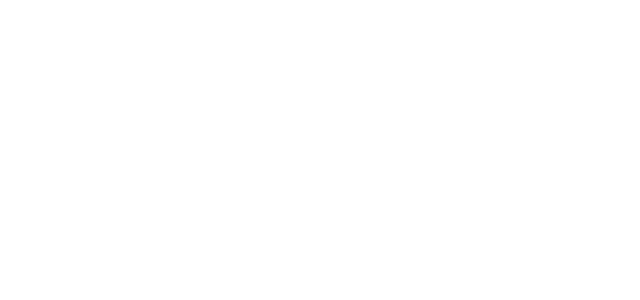
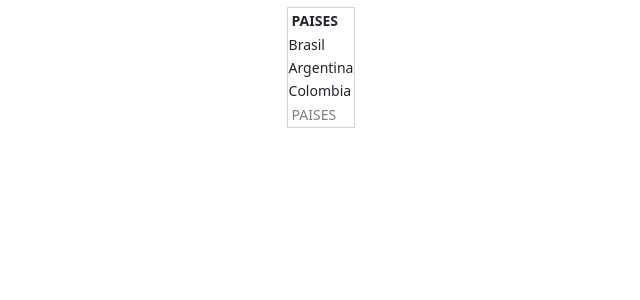
Before and after one commit to Lidia-2309/Coutries-Travel-Task, a React (Create React App) app: page /paises in a window 1280 px wide. Before the commit this address had no page. Shown: the top 300 px of the page, without its empty margins (319-959 px from the left). Built offline with nearby package versions, Linux system fonts and the light colour scheme.

Commit message:
Criação da Page Nações

```diff
--- a/package.json
+++ b/package.json
@@ -4,6 +4,11 @@
   "private": true,
   "dependencies": {
     "@apollo/client": "^3.6.9",
+    "@tanstack/react-table": "^8.5.11",
+    "@tanstack/solid-table": "^8.5.11",
+    "@tanstack/svelte-table": "^8.5.11",
+    "@tanstack/table-core": "^8.5.11",
+    "@tanstack/vue-table": "^8.5.11",
     "@testing-library/jest-dom": "^5.16.5",
     "@testing-library/react": "^13.3.0",
     "@testing-library/user-event": "^13.5.0",
--- /dev/null
+++ b/src/components/graphql/Continents.tsx
@@ -0,0 +1,75 @@
+import React, { useState } from 'react';
+import { ApolloClient, InMemoryCache, gql, useQuery } from '@apollo/client';
+
+// initialize a GraphQL client
+const client = new ApolloClient({
+    cache: new InMemoryCache(),
+    uri: 'https://countries.trevorblades.com'
+});
+
+// write a GraphQL query that asks for names and codes for all countries
+const LIST_CONTINENTS = gql`
+  {
+        continents{
+          name
+        }
+  }
+`;
+
+// create a component that renders a select input for coutries
+const CountrySelect = () => {
+    const [continent, setContinent] = useState('Africa');
+    const { data, loading, error } = useQuery(LIST_CONTINENTS, { client });
+
+    if (loading || error) {
+        return <p>{error ? error.message : 'Loading...'}</p>;
+    }
+
+
+    return (
+        <select value={continent}
+            onChange={event =>
+                setContinent(event.target.value)
+            }>
+            {data.continents.map(continent => (
+                <option key={continent.name} value={continent.name}>
+                    {continent.name}
+                    {continent.code}
+
+                </option>
+
+      ))}
+
+        </select>
+
+    );
+}
+
+export default CountrySelect;
+
+
+/*
+
+query pegarTodosContinentes{
+      continents{
+    name
+    code
+    countries{
+      name
+    }
+}
+}
+
+query PegarUmContinente {
+  continent(code: "AF") {
+    code,
+    countries {
+      code
+      name
+      currency
+    }
+  }
+}
+
+
+*/
--- a/src/components/graphql/index.tsx
+++ /dev/null
@@ -1,74 +0,0 @@
-import React, {useState} from 'react';
-import ReactDOM from 'react-dom';
-import {ApolloClient, InMemoryCache, gql, useQuery} from '@apollo/client';
-
-// initialize a GraphQL client
-const client = new ApolloClient({
-  cache: new InMemoryCache(),
-  uri: 'https://countries.trevorblades.com'
-});
-
-// write a GraphQL query that asks for names and codes for all countries
-const LIST_COUNTRIES = gql`
-  {
-        continents{
-          name
-        }
-  }
-`;
-
-// create a component that renders a select input for coutries
-const CountrySelect = () => {
-  const [continent, setContinent] = useState('Africa');
-  const {data, loading, error} = useQuery(LIST_COUNTRIES, {client});
-
-  if (loading || error) {
-    return <p>{error ? error.message : 'Loading...'}</p>;
-  }
-
-  return (
-    <select value={continent}
-        onChange={event =>
-            setContinent(event.target.value)}>
-        {data.continents.map(continent => (
-
-        <option key={continent.name} value={continent.name}>
-          {continent.name}
-          {continent.code}
-        </option>
-
-
-
-      ))}
-    </select>
-  );
-}
-
-export default CountrySelect;
-
-
-/*
-
-query pegarTodosContinentes{
- 	continents{
-    name
-    code
-    countries{
-      name
-	}
-}
-}
-
-query PegarUmContinente {
-  continent(code: "AF") {
-    code,
-    countries {
-      code
-      name
-      currency
-    }
-  }
-}
-
-
-*/
--- a/src/pages/Formulario/FormPage.tsx
+++ b/src/pages/Formulario/FormPage.tsx
@@ -1,7 +1,31 @@
 import React, { useState } from 'react'
 import './PageForm.css'
-import CountrySelect from '../../components/graphql';
 import InputMask from 'react-input-mask';
+import CountrySelect from '../../components/graphql/Continents';
+import { Link } from 'react-router-dom'
+import { ApolloClient, InMemoryCache, gql, useQuery } from '@apollo/client';
+
+// initialize a GraphQL client
+const client = new ApolloClient({
+    cache: new InMemoryCache(),
+    uri: 'https://countries.trevorblades.com'
+});
+
+// write a GraphQL query that asks for names and codes for all countries
+const LIST_CONTINENTS = gql`
+  {
+    countries {
+        name
+    }
+}
+
+`;
+
+
+
+
+
+
 
 interface Formulario {
     name: string;
@@ -99,13 +123,12 @@
                     />
                 </div>
 
-
                 <div className="select">
                     <CountrySelect/>
                 </div>
 
                 <button
-                    //type="submit"
+
                     className="btn btn-primary"
                     onClick={()=>console.log(formState)}>
 
@@ -113,10 +136,41 @@
 
                 </button>
 
+
+
             </form>
+            <button
+
+                    className="btn btn-primary"
+                    onClick={()=>function Select () {
+                        const { data, loading, error } = useQuery(LIST_CONTINENTS, { client });
+
+                        if (loading || error) {
+                            return <p>{error ? error.message : 'Loading...'}</p>;
+                        }
+
+                        return (
+                            <div className='nations'>
+                                <p >
+                                    {data.countries.map(countries => (
+                                        <option key={countries.name} value={countries.name}>
+                                            {countries.name}
+                                            {countries.code}
+                                        </option>
+                                    ))}
+                                </p>
+                            </div>
+                        );
+                    }}>
+
+                    Paises
+
+                </button>
 
         </div>
 
     );
 
 }
+
+//console.log(formState)
--- a/src/pages/Formulario/PageForm.css
+++ b/src/pages/Formulario/PageForm.css
@@ -14,3 +14,7 @@
 .texto{
     color: white;
 }
+
+.button {
+    box-shadow: 0 8px 16px 0 rgba(0,0,0,0.2), 0 6px 20px 0 rgba(0,0,0,0.19);
+ }
--- a/src/pages/Lista_Paises/Paises.tsx
+++ b/src/pages/Lista_Paises/Paises.tsx
@@ -1,11 +1,99 @@
-export const Paises = () => {
-    return (
-        <div className="paises_style">
-            <h1>Lista de Paises</h1>
-            <p>Tabela</p>
-        </div>
-    );
+import * as React from 'react'
+import ReactDOM from 'react-dom/client'
 
+import './index.css'
+
+import {
+  createColumnHelper,
+  flexRender,
+  getCoreRowModel,
+  useReactTable,
+} from '@tanstack/react-table'
+
+type Countries = {
+  PAISES: string
 }
 
-export default Paises
+const defaultData: Countries[] = [
+  {
+    PAISES: 'Brasil',
+  },
+  {
+    PAISES: 'Argentina',
+  },
+  {
+    PAISES: 'Colombia',
+  },
+]
+
+const columnHelper = createColumnHelper<Countries>()
+
+const columns = [
+  columnHelper.accessor('PAISES', {
+    cell: info => info.getValue(),
+    footer: info => info.column.id,
+  }),
+
+]
+
+export const Paises = () => {
+  const [data, setData] = React.useState(() => [...defaultData])
+  const rerender = React.useReducer(() => ({}), {})[1]
+
+  const table = useReactTable({
+    data,
+    columns,
+    getCoreRowModel: getCoreRowModel(),
+  })
+
+  return (
+    <div className="p-2">
+      <table>
+        <thead>
+          {table.getHeaderGroups().map(headerGroup => (
+            <tr key={headerGroup.id}>
+              {headerGroup.headers.map(header => (
+                <th key={header.id}>
+                  {header.isPlaceholder
+                    ? null
+                    : flexRender(
+                        header.column.columnDef.header,
+                        header.getContext()
+                      )}
+                </th>
+              ))}
+            </tr>
+          ))}
+        </thead>
+        <tbody>
+          {table.getRowModel().rows.map(row => (
+            <tr key={row.id}>
+              {row.getVisibleCells().map(cell => (
+                <td key={cell.id}>
+                  {flexRender(cell.column.columnDef.cell, cell.getContext())}
+                </td>
+              ))}
+            </tr>
+          ))}
+        </tbody>
+        <tfoot>
+          {table.getFooterGroups().map(footerGroup => (
+            <tr key={footerGroup.id}>
+              {footerGroup.headers.map(header => (
+                <th key={header.id}>
+                  {header.isPlaceholder
+                    ? null
+                    : flexRender(
+                        header.column.columnDef.footer,
+                        header.getContext()
+                      )}
+                </th>
+              ))}
+            </tr>
+          ))}
+        </tfoot>
+      </table>
+      <div className="h-4" />
+    </div>
+  )
+}
--- /dev/null
+++ b/src/pages/Lista_Paises/index.css
@@ -0,0 +1,42 @@
+html {
+    font-family: sans-serif;
+    font-size: 14px;
+  }
+
+  table {
+    border: 1px solid lightgray;
+  }
+
+  tbody {
+    border-bottom: 1px solid lightgray;
+  }
+
+  th {
+    border-bottom: 1px solid lightgray;
+    border-right: 1px solid lightgray;
+    padding: 2px 4px;
+  }
+
+  tfoot {
+    color: gray;
+  }
+
+  tfoot th {
+    font-weight: normal;
+  }
+
+  .p-2{
+    padding-bottom: 20px;
+    height: 100%;
+    display:flex;
+    align-items: center;
+    justify-content:center;
+  }
+.nations{
+    color:brown;
+    padding-bottom: 20px;
+    height: 100%;
+    display:flex;
+    align-items: center;
+    justify-content:center;
+}
--- /dev/null
+++ b/src/pages/Lista_Paises/nacoes.tsx
@@ -0,0 +1,77 @@
+import React, { useState } from 'react';
+import { ApolloClient, InMemoryCache, gql, useQuery } from '@apollo/client';
+
+// initialize a GraphQL client
+const client = new ApolloClient({
+    cache: new InMemoryCache(),
+    uri: 'https://countries.trevorblades.com'
+});
+
+// write a GraphQL query that asks for names and codes for all countries
+const LIST_CONTINENTS = gql`
+  {
+    countries {
+        name
+    }
+}
+
+`;
+
+// create a component that renders a select input for coutries
+export const Select = () => {
+    const { data, loading, error } = useQuery(LIST_CONTINENTS, { client });
+
+    if (loading || error) {
+        return <p>{error ? error.message : 'Loading...'}</p>;
+    }
+
+    return (
+        <button
+                    className="button"
+                    onClick={()=>
+                            <div className='nations'>
+                                <p >
+                                    {data.countries.map(countries => (
+                                        <option key={countries.name} value={countries.name}>
+                                            {countries.name}
+                                            {countries.code}
+                                        </option>
+                                    ))}
+                                </p>
+                            </div>
+                        }>
+
+                    Paises
+
+                </button>
+    );
+}
+
+export default Select;
+
+
+/*
+
+query pegarTodosContinentes{
+      continents{
+    name
+    code
+    countries{
+      name
+    }
+}
+}
+
+query PegarUmContinente {
+  continent(code: "AF") {
+    code,
+    countries {
+      code
+      name
+      currency
+    }
+  }
+}
+
+
+*/
--- a/src/routes/index.tsx
+++ b/src/routes/index.tsx
@@ -2,28 +2,23 @@
 import { useRoutes } from "react-router-dom";
 import { Home } from '../pages/Home';
 import { FormPage } from '../pages/Formulario';
-import { Paises } from '../pages/Lista_Paises';
+import { Paises } from '../pages/Lista_Paises/Paises';
 import { useState } from 'react';
+import { Select } from '../pages/Lista_Paises/nacoes';
 
-// interface Formulario {
-//     name: string;
-//     email: string;
-//     password: string;
-// }
+
 
 export const Rotas = () => {
-    // const [formState, setFormState] = useState<Formulario>({
-    //     name: "",
-    //     email: "",
-    //     password: "",
-    // });
+
 
     return (
         <BrowserRouter>
             <Routes>
                     <Route path='/' element={<Home />}/>
-                    <Route path='/form' element={<FormPage /*setFormState={setFormState}*//>}/>
-                    <Route path='/tabeladepaises'  element={<Paises /*formState={formState}*//>}/>
+                    <Route path='/form' element={<FormPage />}/>
+                    <Route path='/paises' element={<Paises />}/>
+                   <Route path='/nacoes' element={<Select />}/>
+
             </Routes>
         </BrowserRouter>
     );
```
Also changed, not shown: 1 other file (tests, documents, lock files or other folders).
